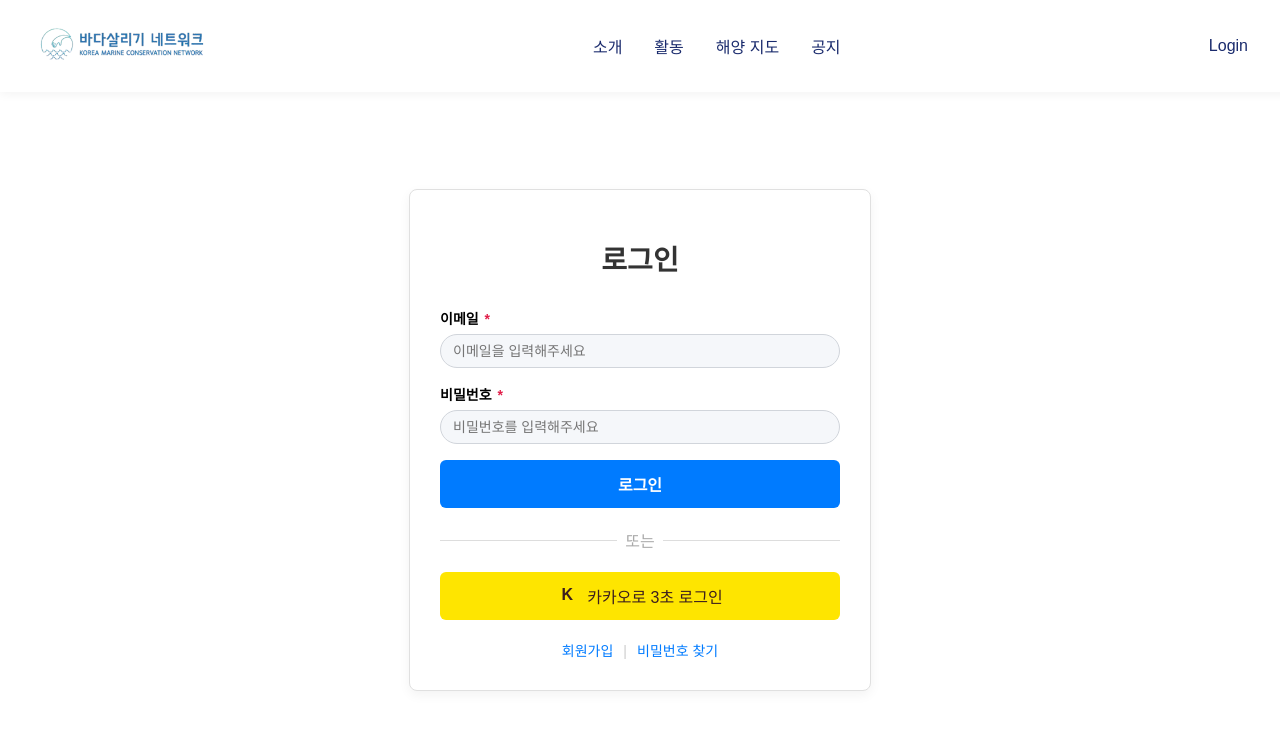
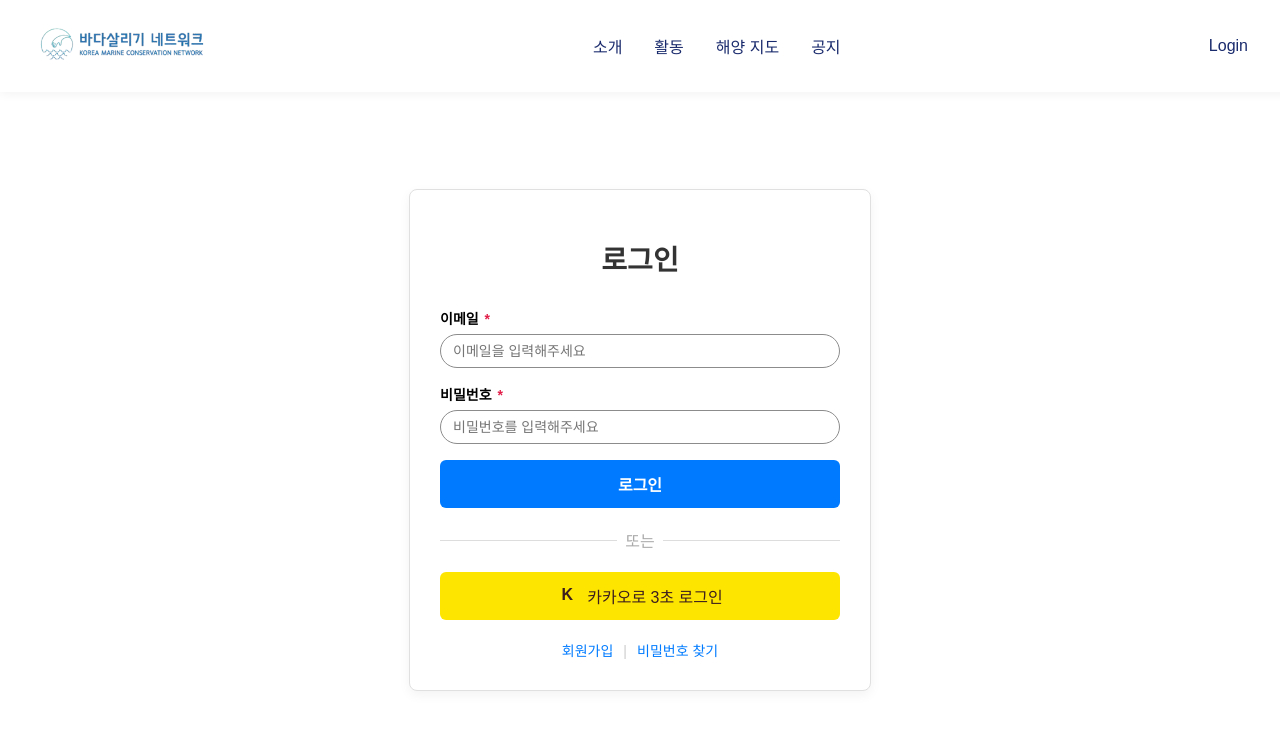
Before and after one commit to Lyla-Dev/piuda-front, a Vue app in the folder front/: page /login in a window 1280 px wide. Shown: the top 730 px of the page. Built offline with nearby package versions, Linux system fonts and the light colour scheme.

Commit message:
inputfield테두리수정

```diff
--- a/front/src/components/common/InputField.vue
+++ b/front/src/components/common/InputField.vue
@@ -59,10 +59,10 @@ defineEmits(['update:modelValue']);
 
 .control {
   padding:8px 12px;
-  border:1px solid #d1d5db;
+  border:1px solid #8C8C8C;
   border-radius:9999px;
   font-size:14px;
-  background:#f5f7fa;
+  background:white;
   outline:none;
   transition:all 0.2s;
 }
```
